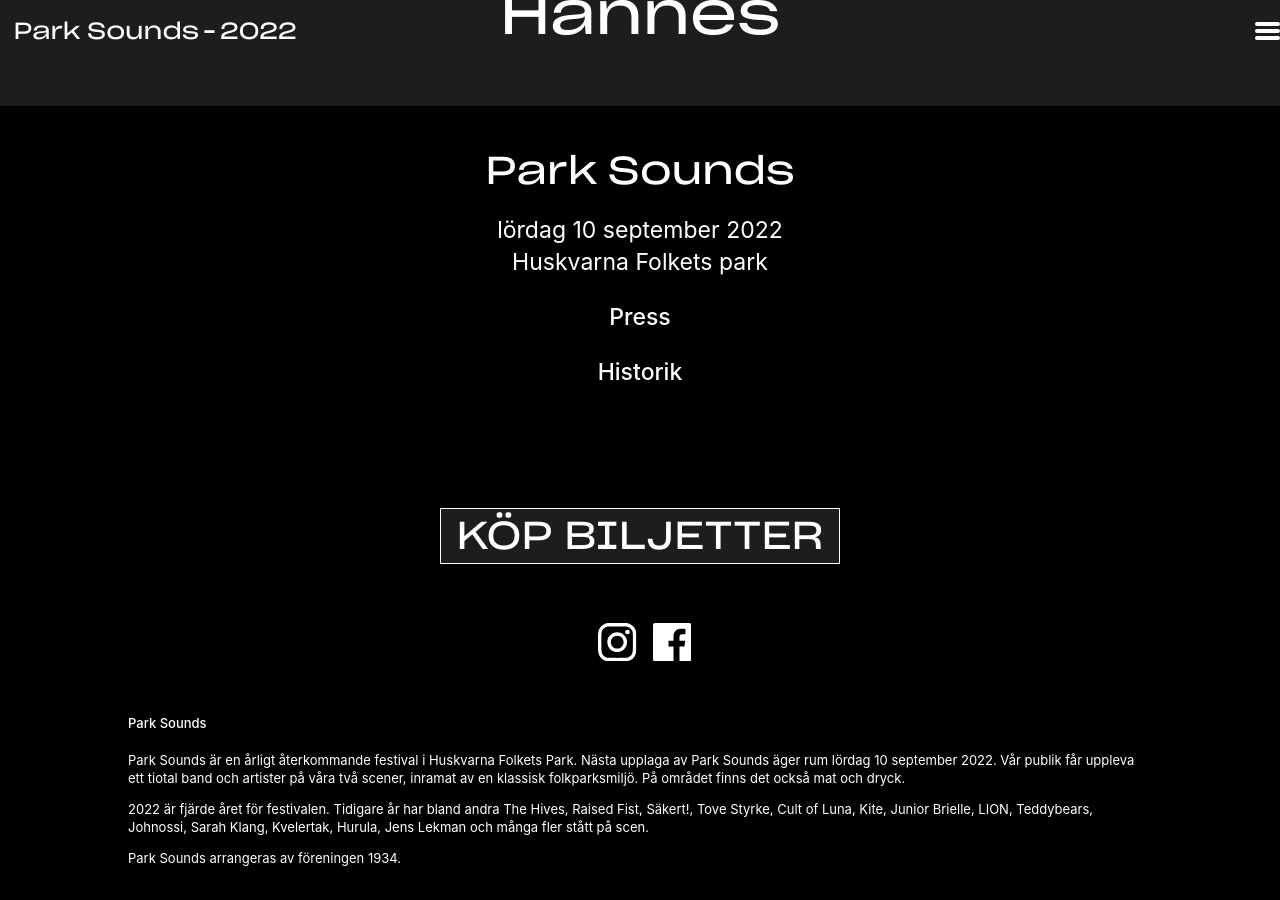
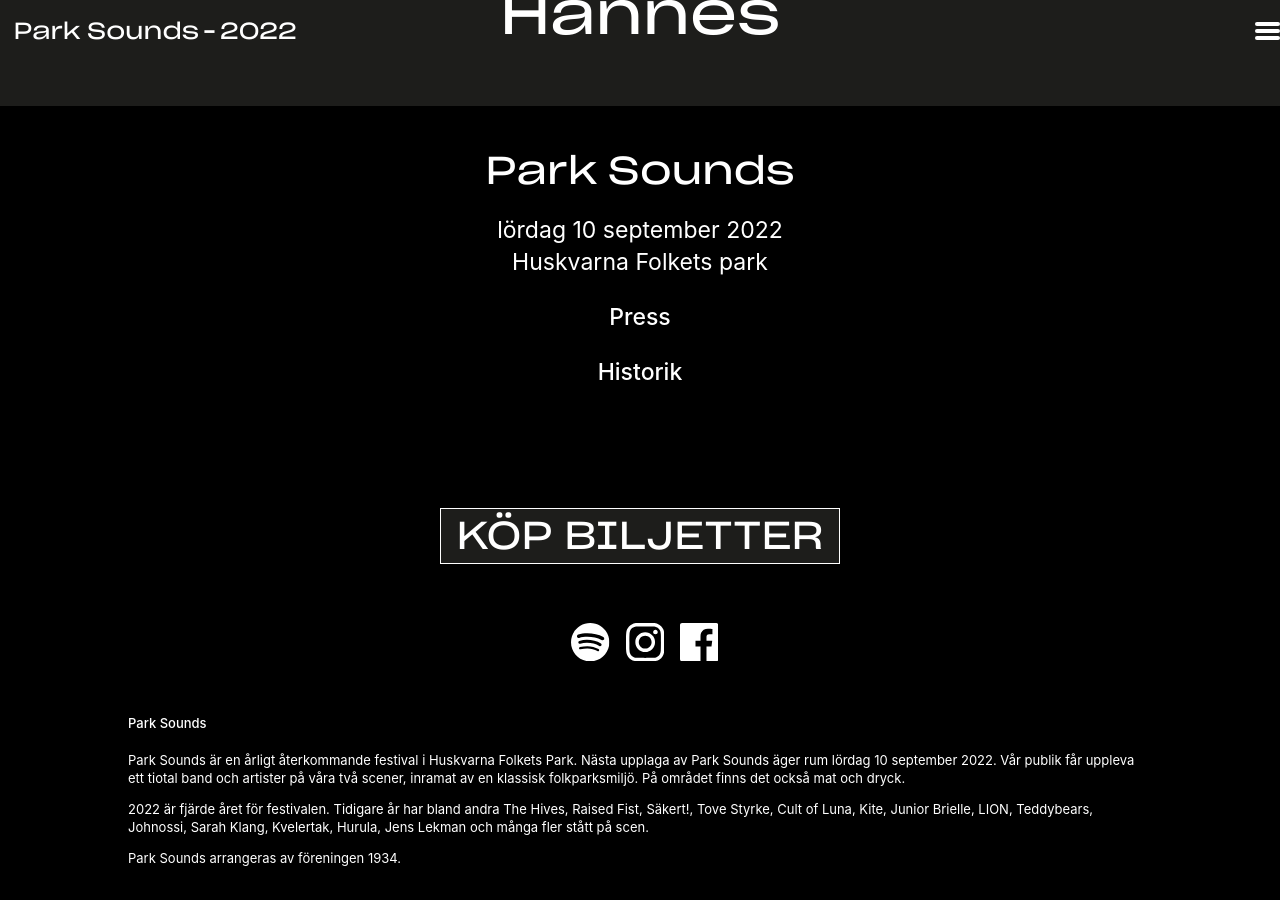
Before and after one commit to parksounds/parksounds.se, a Jekyll site: the page built from index.md, in a window 1280 px wide and 900 px high, scrolled down 1147 px. Built offline with Jekyll 4.4.1, drawn with Linux system fonts in a browser that asks for light colours.

Commit message:
spotify in footer

```diff
--- a/_includes/footer.html
+++ b/_includes/footer.html
@@ -25,7 +25,7 @@
     <hr>
 
     <aside class="social-icons column">
-        <!--a class="button" title="Park Sounds på Spotify" href="https://open.spotify.com/playlist/7kivgazNg18hL6b4sOfjSM"><svg class="icon icon-spotify"><use xlink:href="#icon-spotify"></use></svg></a-->
+        <a class="button" title="Park Sounds på Spotify" href="//open.spotify.com/playlist/74pG0xq7yLMoi0oOrC40bb"><svg class="icon icon-spotify"><use xlink:href="#icon-spotify"></use></svg></a>
         <a href="//www.instagram.com/theparksounds/" title="Park Sounds på Instagram"><svg class="icon icon-instagram"><use xlink:href="#icon-instagram"></use></svg></a>
         <a href="//www.facebook.com/parksoundsfestival/" title="Park Sounds på Facebook"><svg class="icon icon-facebook"><use xlink:href="#icon-facebook"></use></svg></a>
     </aside>
```
